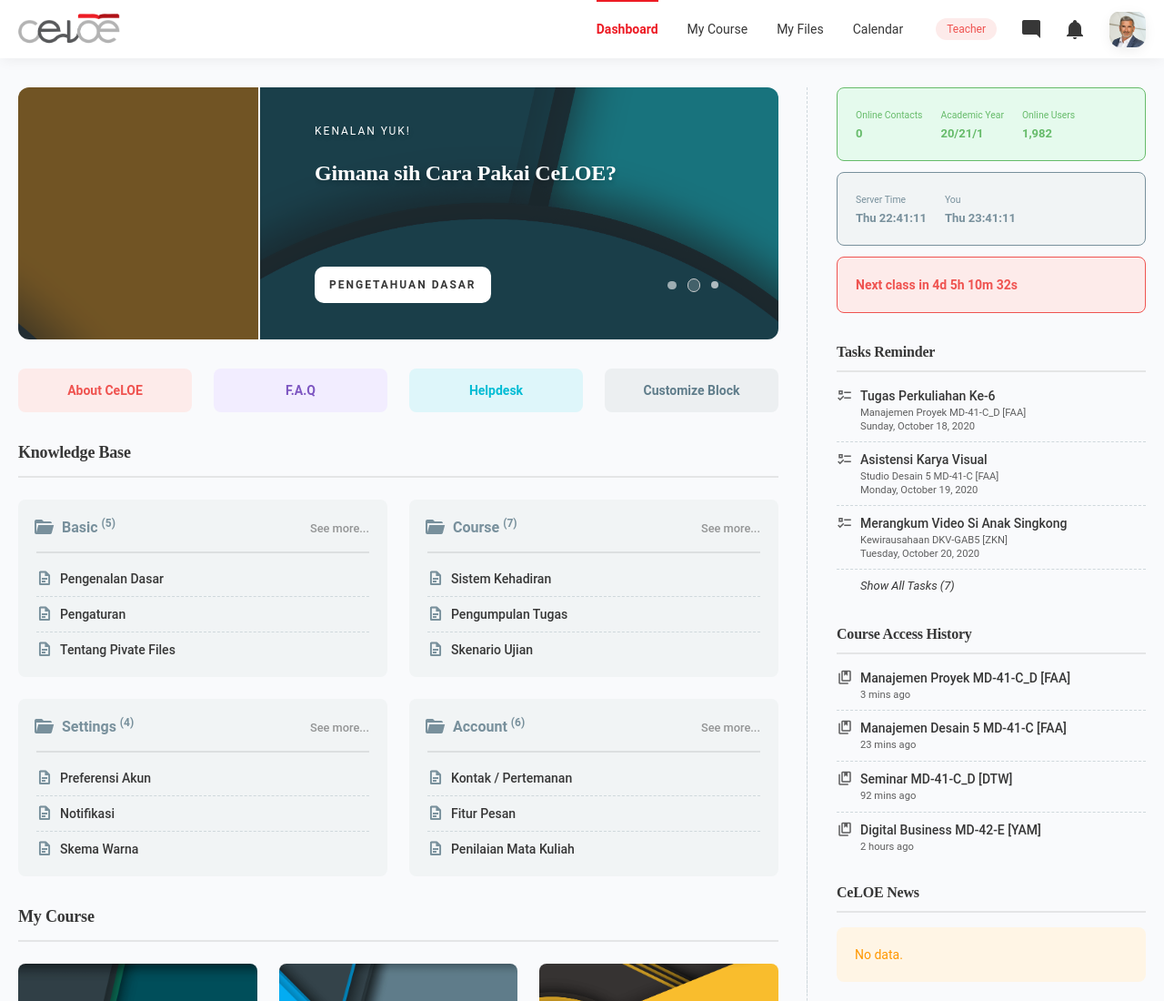
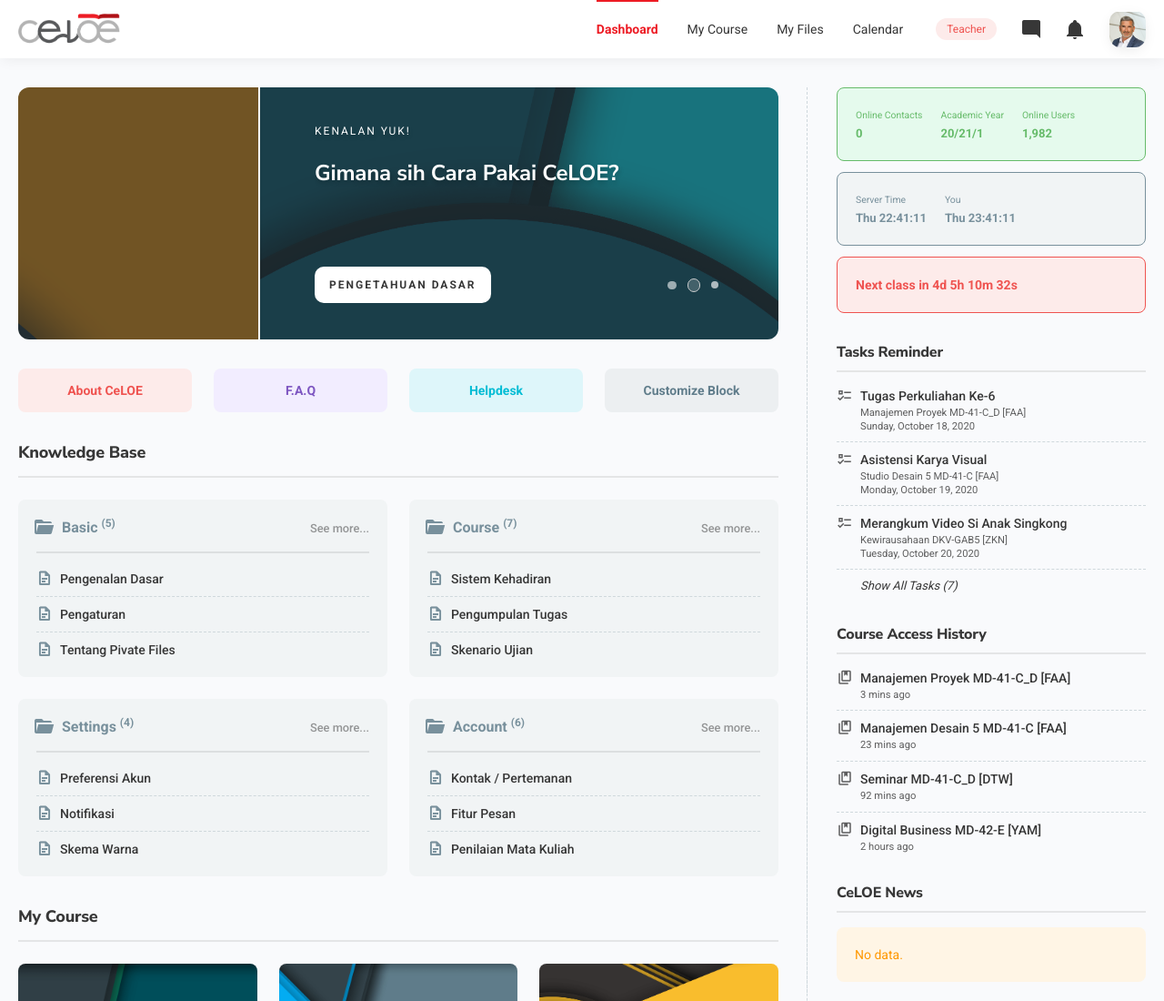
Before and after one commit to mokamochi/staticlms, a plain HTML site: page dosen/dashboard.html in a window 1280 px wide. Shown: the top 1100 px of the page at 91% size. Drawn offline with Linux system fonts and the light colour scheme; a script that the page names is missing.

Commit message:
Update style.css

```diff
--- a/assets/css/style.css
+++ b/assets/css/style.css
@@ -1,6 +1,8 @@
 /*
  * CeLOE Prototype.
 */
+
+@import url('https://fonts.googleapis.com/css2?family=Nunito+Sans:wght@700;800&family=Roboto:wght@400;500;700&display=swap');
 
 /* Reset */
 *{margin:0;padding:0}
```
